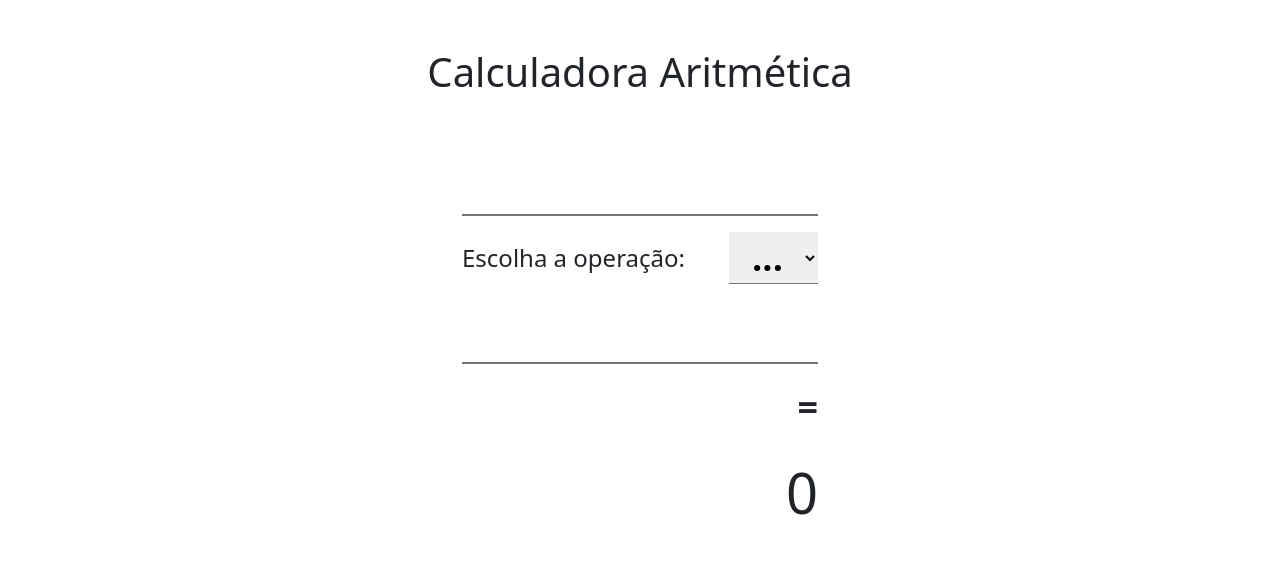
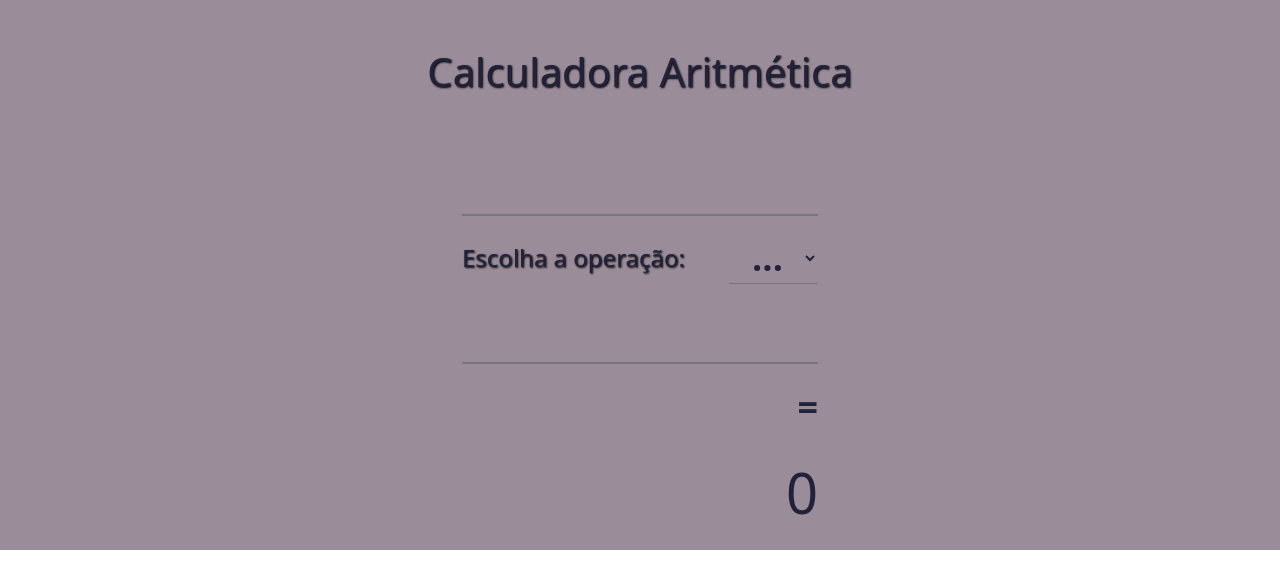
Before and after one commit to otaviozerotwo/calculadora_vue_js, a Vue app: page / in a window 1280 px wide. Shown: the top 588 px of the page. Built offline with nearby package versions, Linux system fonts and the light colour scheme.

Commit message:
style: aplicação de cores

```diff
--- a/src/App.vue
+++ b/src/App.vue
@@ -39,6 +39,7 @@
 </script>
 
 <template>
+  <div class="main">
     <div class="container">
       <Header />
       <div class="row justify-content-center">
@@ -58,11 +59,17 @@
         </div>
       </div>
     </div>
+  </div>
 </template>
 
 <style>
+  .main {
+    background-color: #9A8C98;
+    color: #22223B;
+  }
   .symbol {
     font-size: 36px;
     font-weight: bold;
+    color: #22223B;
   }
 </style>
--- a/src/components/Header.vue
+++ b/src/components/Header.vue
@@ -1,3 +1,9 @@
 <template>
-  <h1 class="text-center py-5">Calculadora Aritmética</h1>
+  <h1 class="title text-center py-5">Calculadora Aritmética</h1>
 </template>
+
+<style scoped>
+  .title {
+    text-shadow: 1px 1px 2px #000;
+  }
+</style>
--- a/src/components/Input.vue
+++ b/src/components/Input.vue
@@ -9,6 +9,10 @@
 </template>
 
 <style scoped>
+  .input {
+    background-color: #9A8C98;
+  }
+
   .input:focus {
     outline: none;
   }
--- a/src/components/Select.vue
+++ b/src/components/Select.vue
@@ -22,6 +22,11 @@
   .select-label {
     font-size: 24px;
     margin: 0;
+    text-shadow: 1px 1px 2px #000;
+  }
+
+  .select {
+    background-color: #9A8C98;
   }
 
   .select:focus {
```
Lines whose indentation alone changed are shown as unchanged.
